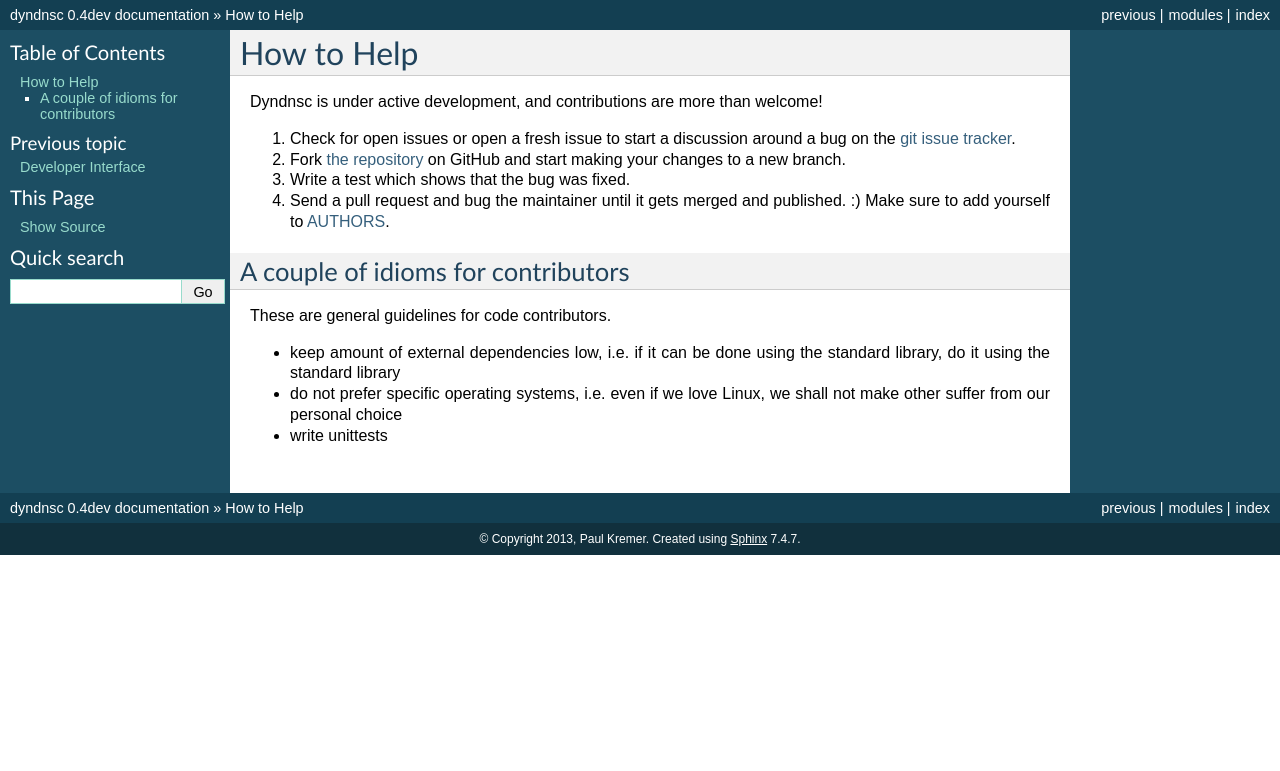
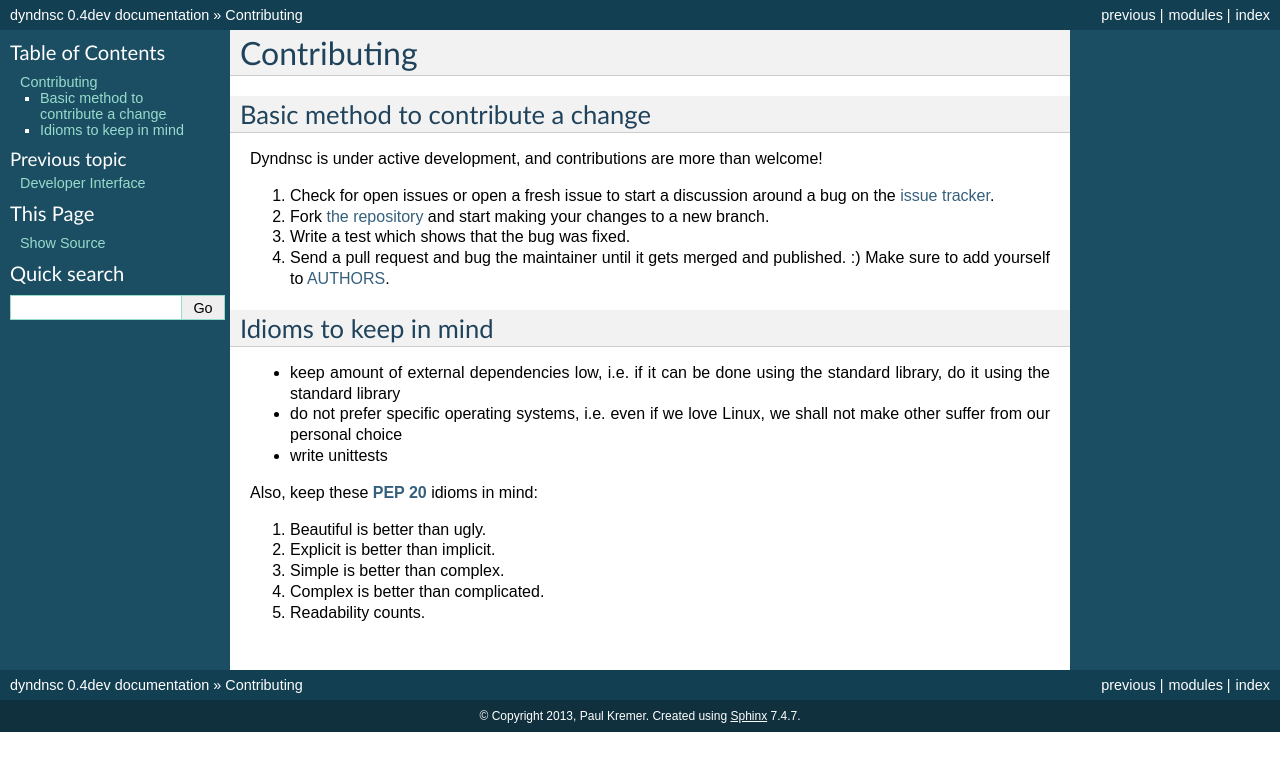
Before and after one commit to infothrill/python-dyndnsc, a Sphinx documentation site: the page built from docs/dev/contrib.rst, in a window 1280 px wide. Shown: the top 771 px of the page. Built offline with Sphinx 7.4.7, drawn with Linux system fonts in a browser that asks for light colours.

Commit message:
doc updates. fixes #51

```diff
--- a/docs/dev/todo.rst
+++ b/docs/dev/contrib.rst
@@ -1,22 +1,33 @@
-How to Help
-===========
+Contributing
+============
+
+Basic method to contribute a change
+-----------------------------------
 
 Dyndnsc is under active development, and contributions are more than welcome!
 
 #. Check for open issues or open a fresh issue to start a discussion around a bug
-   on the `git issue tracker <https://github.com/infothrill/python-dyndnsc/issues>`_.
-#. Fork `the repository <https://github.com/infothrill/python-dyndnsc>`_ on GitHub and start making your
+   on the `issue tracker <https://github.com/infothrill/python-dyndnsc/issues>`_.
+#. Fork `the repository <https://github.com/infothrill/python-dyndnsc>`_ and start making your
    changes to a new branch.
 #. Write a test which shows that the bug was fixed.
 #. Send a pull request and bug the maintainer until it gets merged and published. :)
    Make sure to add yourself to `AUTHORS <https://github.com/infothrill/python-dyndnsc/blob/master/AUTHORS>`_.
 
-A couple of idioms for contributors
------------------------------------
-These are general guidelines for code contributors.
+
+Idioms to keep in mind
+----------------------
 
 * keep amount of external dependencies low, i.e. if it can be done using the
   standard library, do it using the standard library
 * do not prefer specific operating systems, i.e. even if we love Linux, we
   shall not make other suffer from our personal choice
 * write unittests
+
+Also, keep these :pep:`20` idioms in mind:
+
+#. Beautiful is better than ugly.
+#. Explicit is better than implicit.
+#. Simple is better than complex.
+#. Complex is better than complicated.
+#. Readability counts.
--- a/docs/user/quickstart.rst
+++ b/docs/user/quickstart.rst
@@ -93,8 +93,7 @@ Create a config file test.cfg with this content (no spaces at the left!):
 .. code-block:: ini
 
     [dyndnsc]
-    configs = test_ipv4,test_ipv6
-    daemon = false
+    configs = test_ipv4, test_ipv6
 
     [test_ipv4]
     use_preset = nsupdate.info:ipv4
```
Also changed, not shown: docs/community/faq.rst (deleted, +0 -29 lines), docs/community/production.rst (deleted, +0 -21 lines), docs/index.rst (+5 -14 lines), docs/user/faq.rst (added, +47 -0 lines), docs/user/intro.rst (+0 -30 lines), docs/user/license.rst (added, +11 -0 lines), docs/user/updates.rst (renamed from docs/community/updates.rst, +2 -8 lines), 1 other file.
